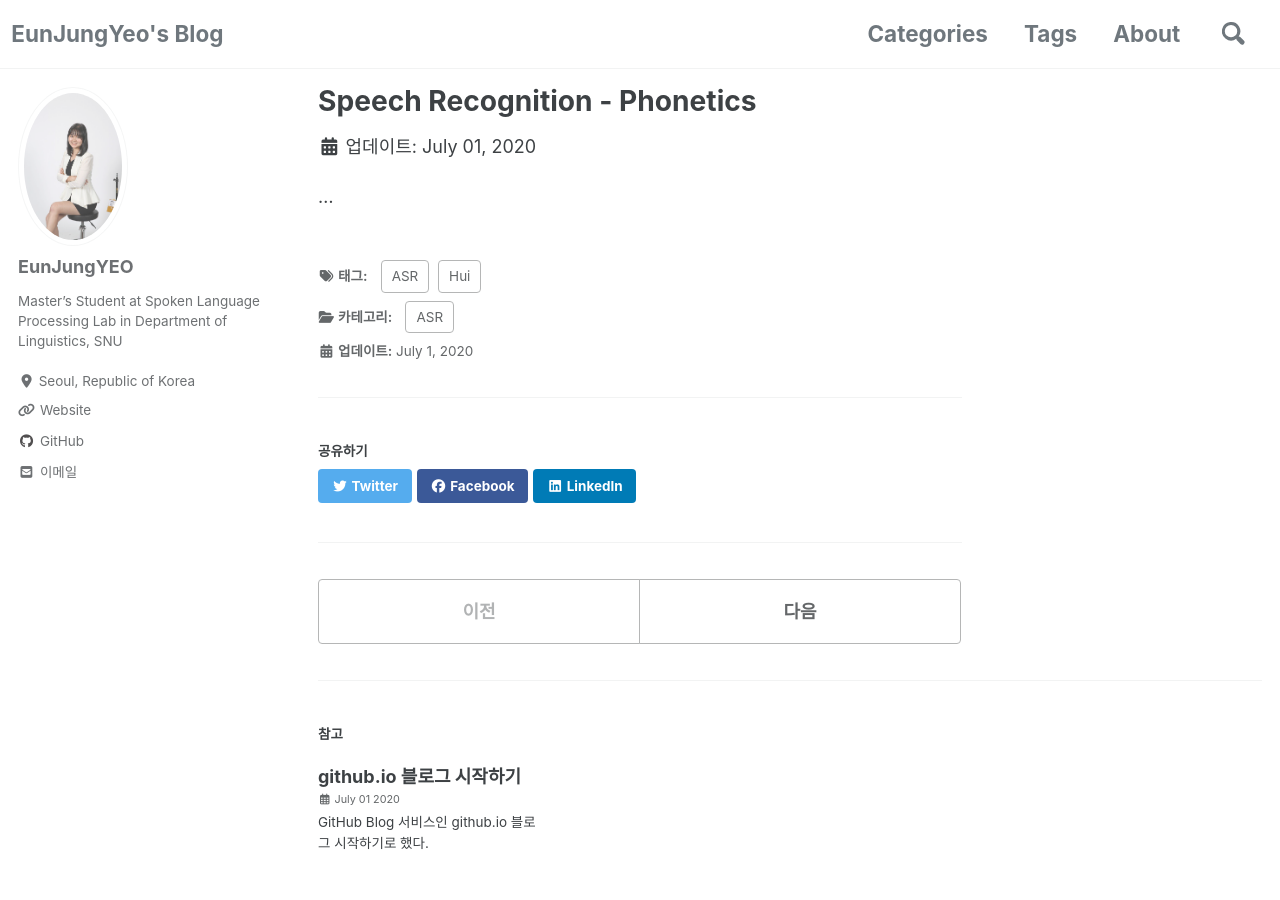
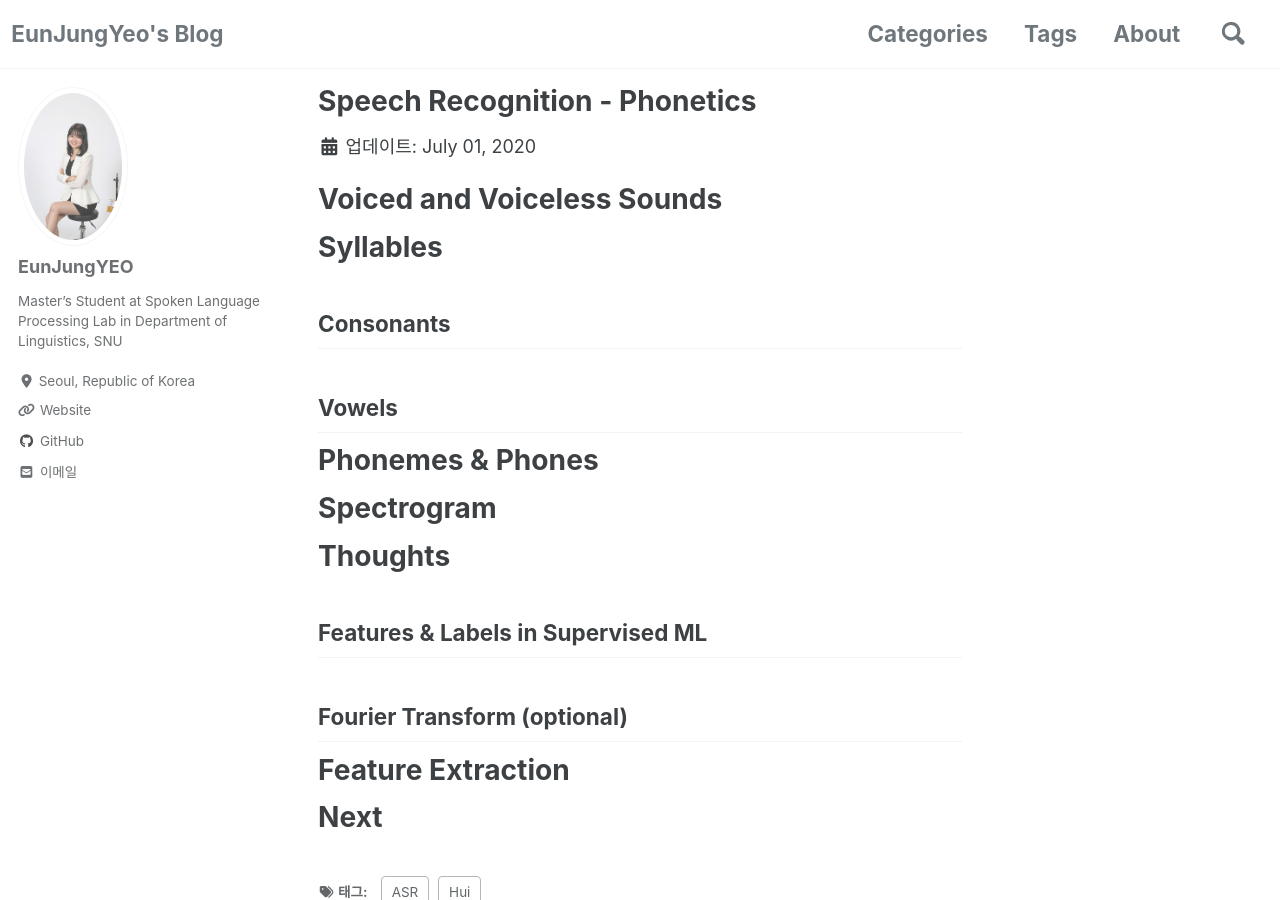
Before and after one commit to eunjung31/eunjung31.github.io, a Jekyll site: the page built from _posts/2020-07-01-SpeechRecognition1.md, in a window 1280 px wide and 900 px high. Built offline with Jekyll 4.4.1, drawn with Linux system fonts in a browser that asks for light colours; cached includes are drawn as plain includes; nearby versions of some CDN libraries.

Commit message:
Update 2020-07-01-SpeechRecognition1.md

```diff
--- a/_posts/2020-07-01-SpeechRecognition1.md
+++ b/_posts/2020-07-01-SpeechRecognition1.md
@@ -10,4 +10,20 @@ tags:
 last_modified_at: 2020-07-01
 ---
 
-...
+# Voiced and Voiceless Sounds
+
+# Syllables
+## Consonants
+## Vowels
+
+# Phonemes & Phones
+
+# Spectrogram
+
+# Thoughts
+## Features & Labels in Supervised ML
+## Fourier Transform (optional)
+
+# Feature Extraction
+
+# Next
```
